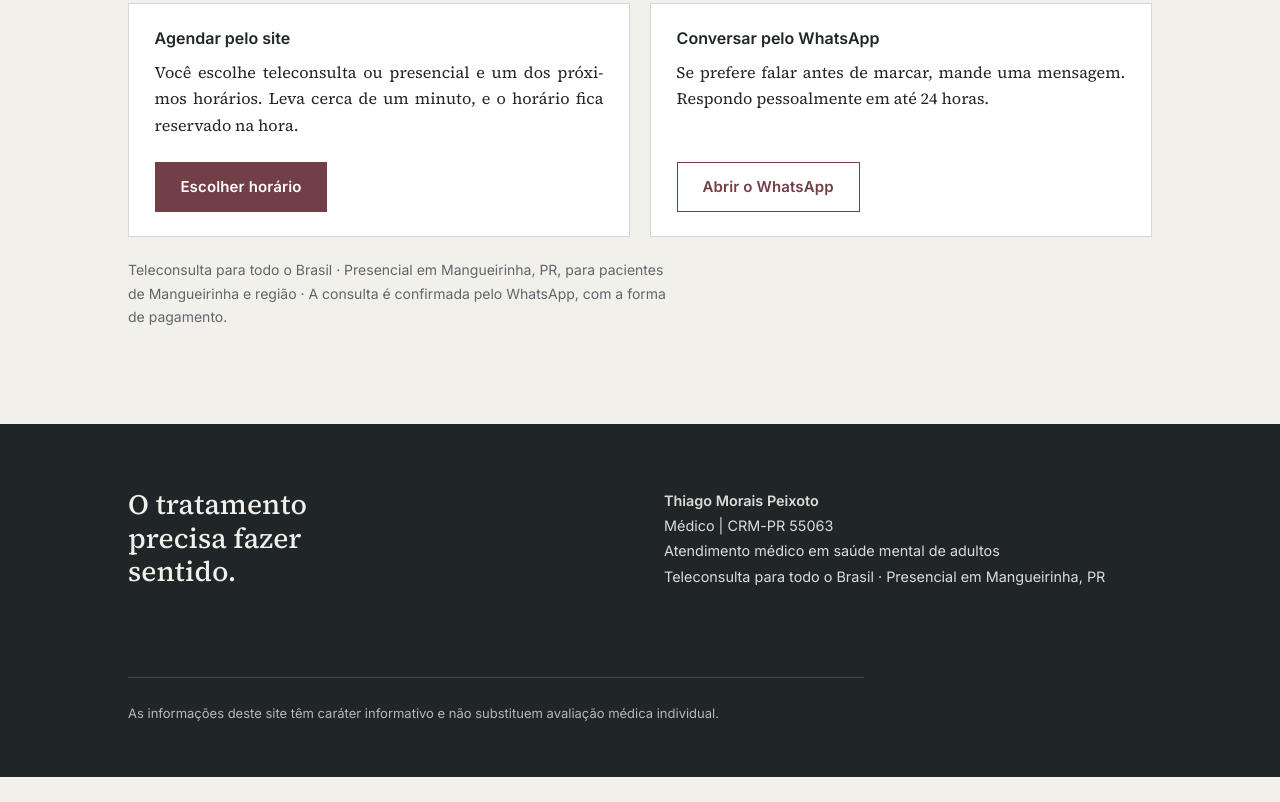
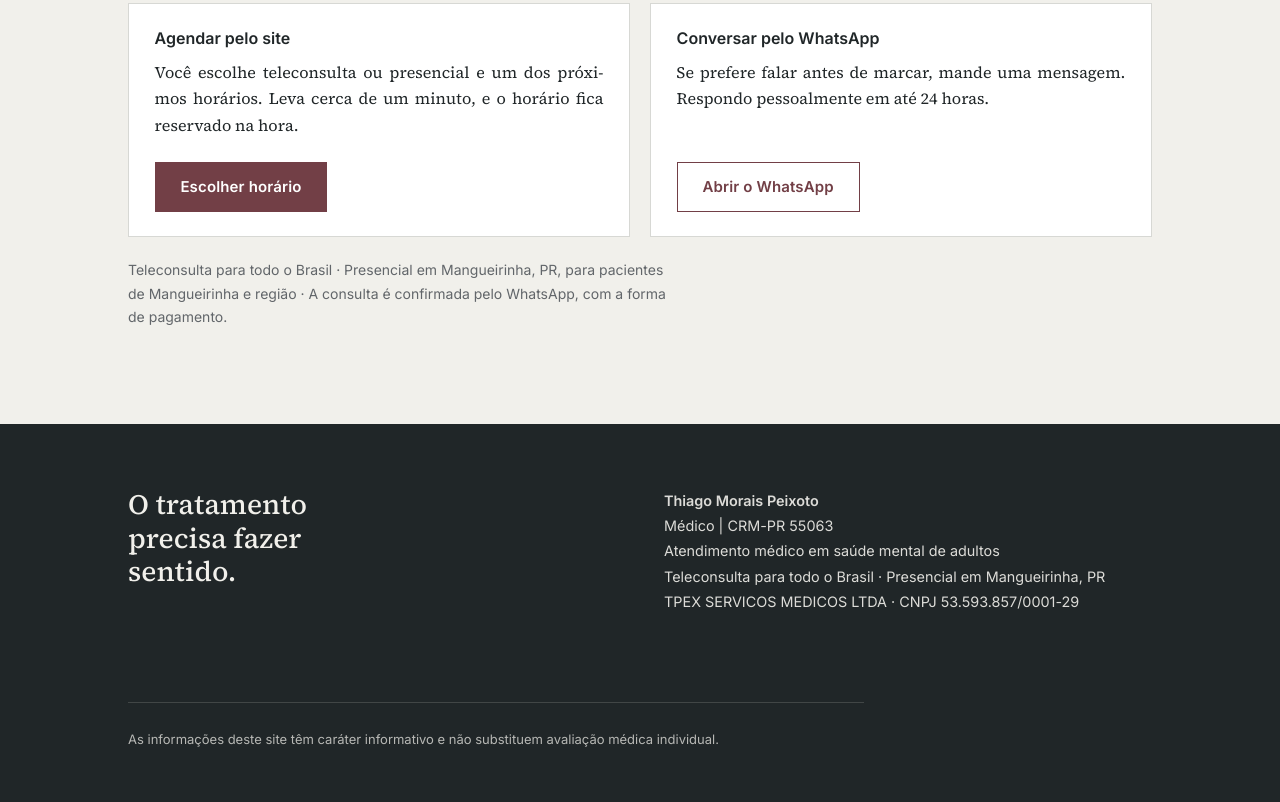
Before and after one commit to thiagomoraispeixoto/thiagopeixoto-site, a plain HTML site: page index.html in a window 1280 px wide. Shown: the part 5059-5861 px from the top of the page. Before the commit the page ends 5836 px from the top, so only its background shows below. Drawn offline with Linux system fonts and the light colour scheme.

Commit message:
Rodapé e privacidade com razão social e CNPJ (verificação da empresa na Meta)
Co-Authored-By: Claude Opus 5.5 <noreply@anthropic.com>

```diff
--- a/index.html
+++ b/index.html
@@ -370,7 +370,8 @@
       <strong>Thiago Morais Peixoto</strong><br>
       Médico | CRM-PR 55063<br>
       Atendimento médico em saúde mental de adultos<br>
-      Teleconsulta para todo o Brasil · Presencial em Mangueirinha, PR
+      Teleconsulta para todo o Brasil · Presencial em Mangueirinha, PR<br>
+      TPEX SERVICOS MEDICOS LTDA · CNPJ 53.593.857/0001-29
     </p>
 
     <p class="disclaimer">As informações deste site têm caráter informativo e não substituem avaliação médica individual.</p>
```
Also changed, not shown: privacidade/index.html (+3 -2 lines).
